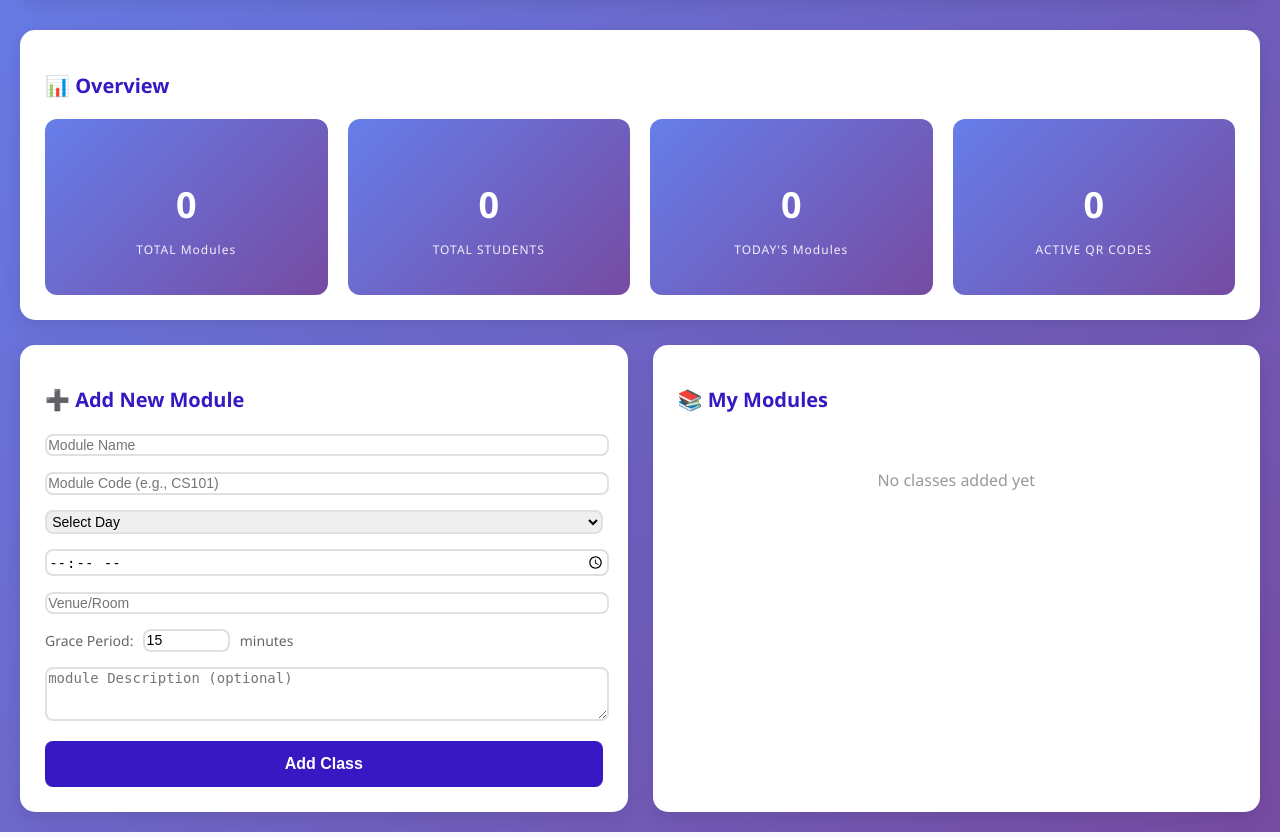
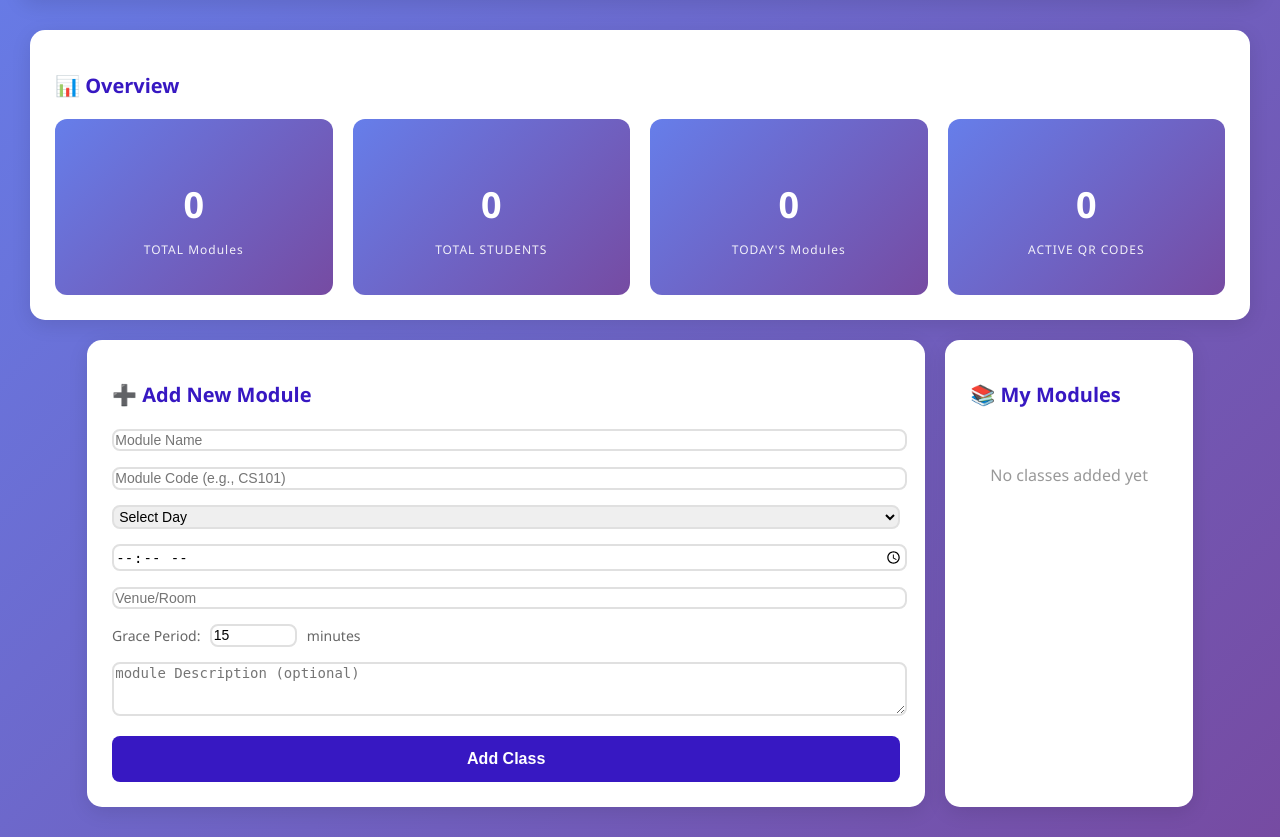
Before and after one commit to WAD621S-2025/Digital-student-attendence-app, a PHP site: page /lecturer-dashboard.html in a window 1280 px wide. Shown: the part 156-993 px from the top of the page. Run offline with PHP 8.4, Linux system fonts and the light colour scheme.

Commit message:
changed boxes to center

```diff
--- a/lecturer-dashboard.css
+++ b/lecturer-dashboard.css
@@ -75,10 +75,16 @@ body {
 }
 
 .card {
+  margin: 10px;
   background: white;
   padding: 25px;
   border-radius: 15px;
   box-shadow: 0 5px 20px rgba(0,0,0,0.1);
+}
+
+#centerMe {
+  display: flex;
+  justify-content: center;
 }
 
 .full-width {
--- a/lecturer-dashboard.html
+++ b/lecturer-dashboard.html
@@ -17,7 +17,7 @@
       <button class="logout-btn" onclick="logout()">Logout</button>
     </div>
 
-    <div class="dashboard-grid">
+    <div class="dashboard-gri">
 
       <div class="card full-width">
         <h2>📊 Overview</h2>
@@ -41,8 +41,8 @@
         </div>
       </div>
 
-
-      <div class="card">
+      <div id="centerMe">
+      <div class="card" >
         <h2>➕ Add New Module</h2>
         <form class="add-class-form" id="addClassForm">
           <input type="text" id="className" placeholder="Module Name" required>
@@ -76,6 +76,7 @@
         <div class="class-list" id="classList">
           <p style="text-align:center;color:#999;padding:20px;">No modules added yet</p>
         </div>
+      </div>
       </div>
     </div>
   </div>
```
